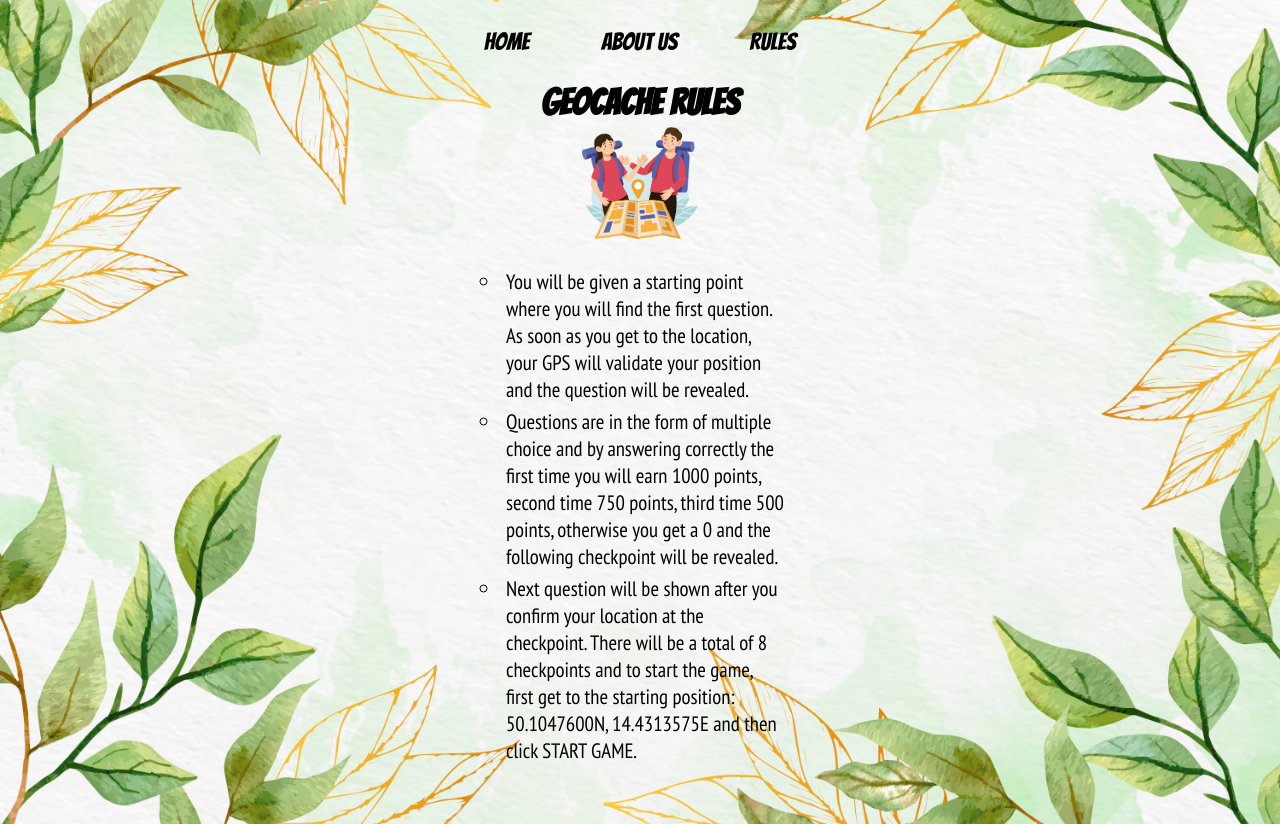
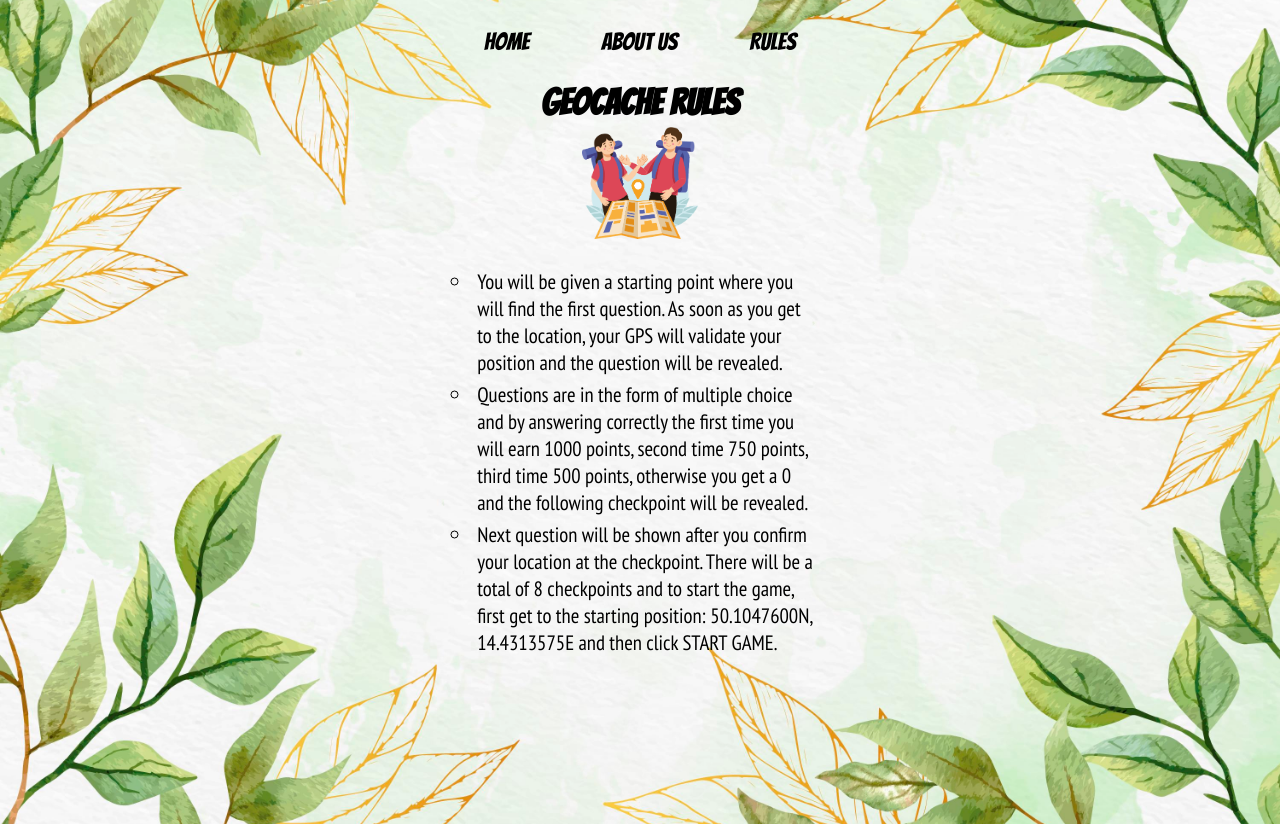
Before and after one commit to Tereza-mun/geocaching-project, a React app: page /rules in a window 1280 px wide. Built offline with nearby package versions, Linux system fonts and the light colour scheme.

Commit message:
Styling clean up

```diff
--- a/src/style.css
+++ b/src/style.css
@@ -30,25 +30,23 @@ body {
   border: 2px solid black;
 } */
 
+.heading,
+.subheading {
+  text-align: center;
+  max-width: 75%;
+  margin: 5px auto;
+}
+
 .paragraph {
   text-align: center;
-  max-width: 75%;
+  max-width: 90%;
   margin-left: auto;
   margin-right: auto;
   font-size: 1.35rem;
   font-family: 'PT Sans Narrow';
 }
 
-.heading,
-.subheading {
-  /* margin-top: 5px;
-  margin-bottom: 5px; */
-  text-align: center;
-  max-width: 75%;
-  /* margin-left: auto;
-  margin-right: auto; */
-  margin: 5px auto;
-}
+/* Navbar styling */
 
 .nav-ul {
   background-size: 50px 50px;
```
